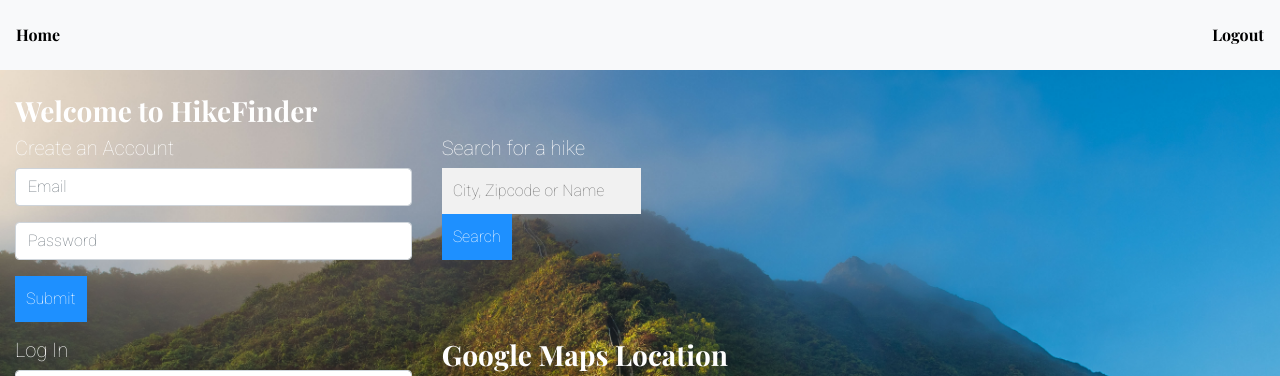
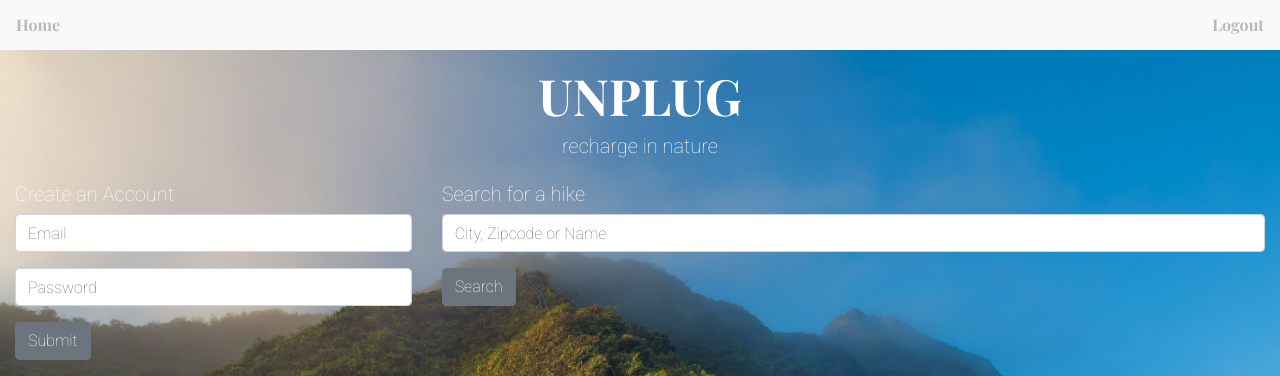
Before and after one commit to stephmow/HikingApp, a Flask app: page / in a window 1280 px wide. Shown: the top 376 px of the page. Run offline with Flask 2, Linux system fonts and the light colour scheme; data that the repository does not hold is empty; some libraries are stand-ins or nearby versions.

Commit message:
Updated bootstrap layout for all pages

```diff
--- a/static/style.css
+++ b/static/style.css
@@ -8,8 +8,13 @@
 
 
 .container-fluid {
-  background: url("/static/hike_4.jpg") no-repeat center center;
+  background: url("/static/hike_4.jpg");
+
   background-size: cover;
+
+  /* Preserve aspet ratio */
+  min-width: 100%;
+  min-height: 100%;
 }
 
 /* Optional: Makes the sample page fill the window. */
@@ -141,15 +146,19 @@ body {
 .navbar a{
   font-family: 'Playfair Display', serif;
   font-size: 16px;
-  color: black;
+  color: #bdb8b5;
 }
 
+
 .navbar-custom {
-  height: 70px;
+  height: 50px;
 }
 
 h1{
-  color: greenyellow;
+  color: white;
+  font-family: 'Playfair Display', serif;
+  font-size: 50px;
+
 }
 
 h3{
@@ -159,6 +168,7 @@ h3{
 
 h5{
   color: white;
+
 }
 
 #username {
@@ -172,7 +182,7 @@ h5{
   white-space:nowrap;
   cursor:pointer;
   font-size:5px;  */
-  color: gray;
+  color: #045484;
 }
 
 
--- a/templates/base.html
+++ b/templates/base.html
@@ -34,8 +34,9 @@
 
     <link href="/static/style.css"
     rel="stylesheet">
-
-    {% block title %}{% endblock %}
+    <title>
+        {% block title %}{% endblock %}
+    </title>
 
     {% block head %}{% endblock %}
 
--- a/templates/homepage.html
+++ b/templates/homepage.html
@@ -1,6 +1,6 @@
 {% extends 'base.html' %}
 
-{% block title %}{% endblock %}
+{% block title %}Welcome to HikeFinder{% endblock %}
 
 {% block head %}{% endblock %}
 
@@ -9,14 +9,11 @@
 
 <div class="container-fluid">
 
-  <div class="row">
-
-    <div class="col-10">
-      <br>
-      <h3 id="myHeader">Welcome to HikeFinder <span id="userName"></span></h3>
-
-    </div>
-
+  <div class="row justify-content-center pt-3">
+      <h1 id="myHeader">UNPLUG<span id="userName"></span></h1>
+  </div>
+  <div class="row justify-content-center pb-3">
+        <h5 id="myHeader">recharge in nature</h5>
   </div>
 
 <div class="homepage-loggedin">
@@ -44,7 +41,7 @@
                     name="password"
                     required="required"
                     placeholder="Password"></p>
-          <p><input type="submit" value="Submit" id = "test"></p>
+          <p><button class = "btn btn-secondary" type="submit" value="Submit" id = "test">Submit</button></p>
 
         </form>
 
@@ -54,7 +51,7 @@
 
         <div id="user-bookmarks" >
 
-          <h1>My Saved Hikes</h1>
+          <h5>My Saved Hikes</h5>
           <ul class = "list-group">
             {% for bookmark in bookmarks %}
               <li class = "list-group-item" id = "li-{{bookmark.hike.hike_id}}">
@@ -82,15 +79,17 @@
         <form id = "hike-search" action="/hikeList" autocomplete="off">
 
               <h5> Search for a hike</h5>
-              <input
+              <p><input
+                class = "form-control"
                 label for = "hike-search-bar"
                 id="hike-search-bar"
                 class="ui-autocomplete-input"
                 name="location-input"
                 placeholder="City, Zipcode or Name"
                 required="required"
-                autocomplete="off">
-              <p><input type="submit" value="Search"></p>
+                autocomplete="off"></p>
+
+                <p><button class = "btn btn-secondary" type="submit" value="Submit" id = "test">Search</button></p>
 
         </form>
       </div>
@@ -123,9 +122,7 @@
                     name="password-login"
                     required="required"
                     placeholder="Password"></p>
-          <p><input id="login-submit"
-                    type="submit"
-                    value="Submit"></p>
+           c
 
 
         </form>
@@ -135,7 +132,7 @@
 
         <div id="user-ratings">
 
-          <h1>My Completed Hikes</h1>
+          <h5>My Completed Hikes</h5>
           <ul class="list-group">
             {% for rating in ratings %}
               <li class="list-group-item" id = "li-{{rating.hike.hike_id}}">
@@ -163,13 +160,20 @@
     </div>
 
     <div class="col-8">
+      {% if user_login %}
 
-        <!-- For google map  -->
-        <h3>Google Maps Location</h3>
+      <div class = "row pt-3">
+        <div class = "col-12">
+          <ul class = "list-group">
+            <h3>Google Maps Location</h3>
+            <li class = "p-3 list-group-item bg-transparent border border-light rounded">
+              <div id="map"></div>
+            </li>
+          </ul>
+        </div>
+      </div>
 
-        <!--The div element for the map -->
-        <div id="map"></div>
-
+{% endif %}
 
     </div>
 
@@ -177,6 +181,9 @@
 
 </div>
 
+
+
+</div>
 
   <div>
     <!--  hidden input of current session email  -->
```
Also changed, not shown: templates/all_hikes.html (+20 -9 lines), templates/hike_details.html (+62 -9 lines).
